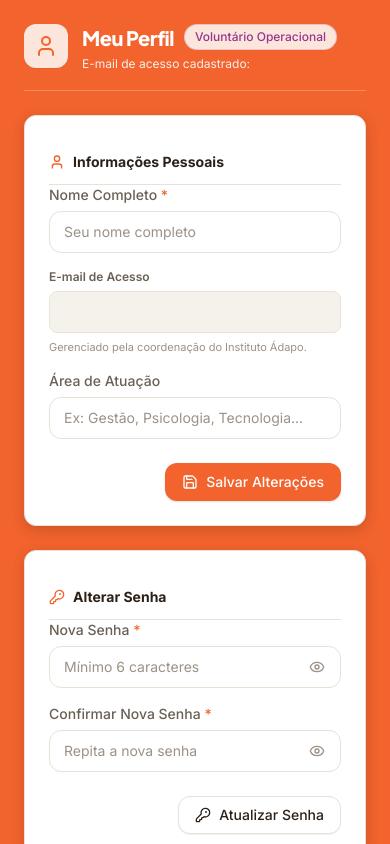
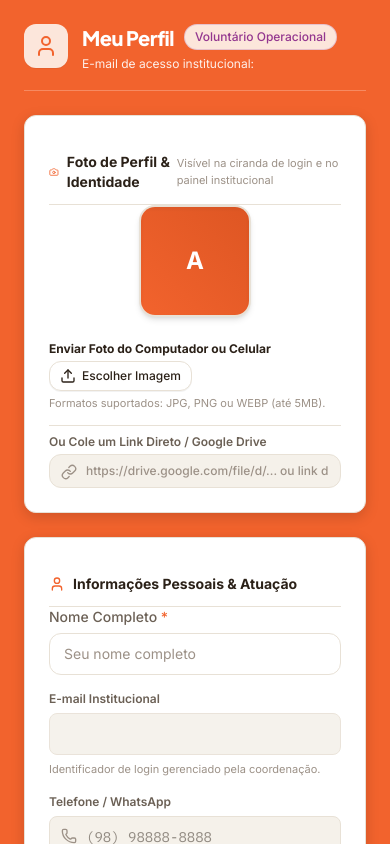
Before and after one commit to adapotec/Elo---Gest-o-dapo, a Next.js app: page /dashboard/perfil in a window 390 px wide. Shown: the top 844 px of the page. Built offline with nearby package versions, Linux system fonts and the light colour scheme; no server answers.

Commit message:
feat(perfil): add photo upload, phone editing and automatic sync between profiles and voluntarios

```diff
--- a/src/app/dashboard/perfil/page.tsx
+++ b/src/app/dashboard/perfil/page.tsx
@@ -1,6 +1,6 @@
 'use client';
 
-import React, { useEffect, useState } from 'react';
+import React, { useEffect, useState, useRef } from 'react';
 import { createClient } from '@/lib/supabase/client';
 import {
   User,
@@ -17,6 +17,13 @@ import {
   Sparkles,
   Layers,
   LayoutGrid,
+  Camera,
+  Upload,
+  Trash2,
+  Phone,
+  Briefcase,
+  Link as LinkIcon,
+  RefreshCw,
 } from 'lucide-react';
 import { Card } from '@/components/ui/Card';
 import { Button } from '@/components/ui/Button';
@@ -35,8 +42,25 @@ const PALETTE_OPTIONS: { id: ThemePalette; name: string; hex: string; desc: stri
   { id: 'rosa', name: 'Rosa Solidário', hex: '#EC4899', desc: 'Empatia e cuidado humano' },
 ];
 
+function formatDriveUrl(url: string) {
+  if (!url) return '';
+  const match = url.match(/\/file\/d\/([a-zA-Z0-9_-]+)/) || url.match(/id=([a-zA-Z0-9_-]+)/);
+  if (match && match[1]) {
+    return `https://drive.google.com/uc?export=view&id=${match[1]}`;
+  }
+  return url;
+}
+
+function getInitials(name: string): string {
+  if (!name) return 'A';
+  const parts = name.trim().split(/\s+/);
+  if (parts.length === 1) return parts[0].substring(0, 2).toUpperCase();
+  return (parts[0][0] + parts[parts.length - 1][0]).toUpperCase();
+}
+
 export default function PerfilPage() {
   const supabase = createClient();
+  const fileInputRef = useRef<HTMLInputElement>(null);
   const { theme, palette, bgStyle, toggleTheme, setPalette, setBgStyle } = useTheme();
 
   const [loading, setLoading] = useState(true);
@@ -45,15 +69,18 @@ export default function PerfilPage() {
 
   const [toast, setToast] = useState<{ message: string; type: 'success' | 'error' } | null>(null);
 
-  // Profile data
+  // Profile & Voluntário data
   const [profileId, setProfileId] = useState<string>('');
+  const [voluntarioId, setVoluntarioId] = useState<string | null>(null);
   const [nomeCompleto, setNomeCompleto] = useState('');
   const [email, setEmail] = useState('');
   const [role, setRole] = useState('voluntario_operacional');
   const [areaAtuacao, setAreaAtuacao] = useState('');
+  const [telefone, setTelefone] = useState('');
+  const [avatarUrl, setAvatarUrl] = useState('');
+  const [funcao, setFuncao] = useState('');
 
   // Password change data
-  const [currentPassword, setCurrentPassword] = useState('');
   const [newPassword, setNewPassword] = useState('');
   const [confirmPassword, setConfirmPassword] = useState('');
 
@@ -61,23 +88,55 @@ export default function PerfilPage() {
     async function loadUserProfile() {
       try {
         setLoading(true);
-        const { data: { user }, error: authErr } = await supabase.auth.getUser();
+        const {
+          data: { user },
+          error: authErr,
+        } = await supabase.auth.getUser();
         if (authErr || !user) return;
 
         setProfileId(user.id);
-        setEmail(user.email || '');
+        const userEmail = user.email || '';
+        setEmail(userEmail);
 
+        // 1. Carregar perfil da tabela profiles
         const { data: prof } = await supabase
           .from('profiles')
           .select('*')
           .eq('id', user.id)
           .maybeSingle();
 
+        let nomeInicial = '';
+        let areaInicial = '';
+        let avatarInicial = '';
+
         if (prof) {
-          setNomeCompleto(prof.nome_completo || '');
+          nomeInicial = prof.nome_completo || '';
           setRole(prof.role || 'voluntario_operacional');
-          setAreaAtuacao(prof.area_atuacao || '');
+          areaInicial = prof.area_atuacao || '';
+          avatarInicial = prof.avatar_url || '';
         }
+
+        // 2. Carregar dados complementares da tabela voluntarios vinculada pelo e-mail
+        if (userEmail) {
+          const { data: vol } = await supabase
+            .from('voluntarios')
+            .select('id, nome_completo, telefone, area_atuacao, funcao, avatar_url')
+            .eq('email', userEmail)
+            .maybeSingle();
+
+          if (vol) {
+            setVoluntarioId(vol.id);
+            if (!nomeInicial && vol.nome_completo) nomeInicial = vol.nome_completo;
+            if (!areaInicial && vol.area_atuacao) areaInicial = vol.area_atuacao;
+            if (!avatarInicial && vol.avatar_url) avatarInicial = vol.avatar_url;
+            setTelefone(vol.telefone || '');
+            setFuncao(vol.funcao || '');
+          }
+        }
+
+        setNomeCompleto(nomeInicial);
+        setAreaAtuacao(areaInicial);
+        setAvatarUrl(avatarInicial);
       } catch (err) {
         console.error('Erro ao carregar perfil:', err);
       } finally {
@@ -93,23 +152,64 @@ export default function PerfilPage() {
     setTimeout(() => setToast(null), 4000);
   }
 
+  // Upload de foto local (arquivo)
+  const handleFileUpload = (e: React.ChangeEvent<HTMLInputElement>) => {
+    const file = e.target.files?.[0];
+    if (file) {
+      if (file.size > 5 * 1024 * 1024) {
+        showNotification('A imagem é muito grande. Escolha uma imagem de até 5MB.', 'error');
+        return;
+      }
+      const reader = new FileReader();
+      reader.onloadend = () => {
+        setAvatarUrl(reader.result as string);
+        showNotification('Foto carregada. Clique em "Salvar Alterações" para confirmar.', 'success');
+      };
+      reader.readAsDataURL(file);
+    }
+  };
+
+  // Alteração de link direto / Google Drive
+  const handleDriveUrlChange = (e: React.ChangeEvent<HTMLInputElement>) => {
+    const formatted = formatDriveUrl(e.target.value);
+    setAvatarUrl(formatted);
+  };
+
+  // Salvar perfil com sincronização automática em profiles e voluntarios
   async function handleSaveProfile(e: React.FormEvent) {
     e.preventDefault();
     if (!profileId) return;
 
     try {
       setSavingProfile(true);
-      const { error } = await supabase
+
+      // 1. Atualizar tabela profiles (sessão/auth)
+      const { error: profError } = await supabase
         .from('profiles')
         .update({
           nome_completo: nomeCompleto,
           area_atuacao: areaAtuacao,
+          avatar_url: avatarUrl || null,
           updated_at: new Date().toISOString(),
         })
         .eq('id', profileId);
 
-      if (error) throw error;
-      showNotification('Dados do perfil atualizados com sucesso!');
+      if (profError) throw profError;
+
+      // 2. Sincronizar com a tabela voluntarios (se houver cadastro vinculado)
+      if (email) {
+        await supabase
+          .from('voluntarios')
+          .update({
+            nome_completo: nomeCompleto,
+            telefone: telefone,
+            area_atuacao: areaAtuacao,
+            avatar_url: avatarUrl || null,
+          })
+          .eq('email', email);
+      }
+
+      showNotification('Perfil e foto atualizados com sucesso! Sincronizado com a equipe.', 'success');
     } catch (err: any) {
       showNotification(err.message || 'Erro ao atualizar dados.', 'error');
     } finally {
@@ -117,6 +217,7 @@ export default function PerfilPage() {
     }
   }
 
+  // Alteração de senha
   async function handleChangePassword(e: React.FormEvent) {
     e.preventDefault();
 
@@ -138,8 +239,7 @@ export default function PerfilPage() {
 
       if (error) throw error;
 
-      showNotification('Senha alterada com sucesso!');
-      setCurrentPassword('');
+      showNotification('Senha alterada com sucesso!', 'success');
       setNewPassword('');
       setConfirmPassword('');
     } catch (err: any) {
@@ -166,10 +266,10 @@ export default function PerfilPage() {
 
   return (
     <div className="p-6 space-y-6 max-w-7xl mx-auto select-none">
-      {/* Padronização UI-UX: Cabeçalho Principal da Página */}
+      {/* Cabeçalho Principal da Página */}
       <PageHeader
         title={nomeCompleto || 'Meu Perfil'}
-        description={`E-mail de acesso cadastrado: ${email}`}
+        description={`E-mail de acesso institucional: ${email}`}
         icon={<User className="w-6 h-6" />}
         badge={<Badge variant="purple">{roleLabelMap[role] || role}</Badge>}
       />
@@ -196,13 +296,111 @@ export default function PerfilPage() {
 
       {/* Grid Principal: Forms na esquerda + Tema na direita */}
       <div className="grid grid-cols-1 lg:grid-cols-3 gap-6 items-start">
-        {/* Coluna 1 & 2: Dados Pessoais & Senha */}
+        {/* Coluna 1 & 2: Foto, Dados Pessoais & Senha */}
         <div className="lg:col-span-2 space-y-6">
+          {/* Card de Foto de Perfil & Identidade */}
+          <Card className="p-6 space-y-5">
+            <div className="flex items-center justify-between border-b border-[var(--border-default)] pb-3">
+              <div className="flex items-center gap-2">
+                <Camera className="w-4 h-4 text-[var(--color-primary)]" />
+                <h2 className="text-sm font-bold text-[var(--text-primary)]">Foto de Perfil &amp; Identidade</h2>
+              </div>
+              <span className="text-[11px] text-[var(--text-muted)]">
+                Visível na ciranda de login e no painel institucional
+              </span>
+            </div>
+
+            <div className="flex flex-col sm:flex-row items-center sm:items-start gap-6">
+              {/* Preview do Avatar */}
+              <div className="relative group shrink-0">
+                <div className="w-28 h-28 rounded-2xl overflow-hidden border-2 border-[var(--border-default)] bg-[var(--bg-secondary)] flex items-center justify-center shadow-md">
+                  {avatarUrl ? (
+                    <img src={avatarUrl} alt={nomeCompleto} className="w-full h-full object-cover" />
+                  ) : (
+                    <div className="w-full h-full flex flex-col items-center justify-center bg-gradient-to-tr from-[var(--color-primary)] to-[var(--color-primary-hover)] text-white font-bold text-2xl shadow-inner">
+                      {getInitials(nomeCompleto)}
+                    </div>
+                  )}
+                </div>
+
+                {avatarUrl && (
+                  <button
+                    type="button"
+                    onClick={() => setAvatarUrl('')}
+                    className="absolute -top-2 -right-2 p-1.5 rounded-full bg-rose-500 hover:bg-rose-600 text-white shadow-md transition-transform hover:scale-110 cursor-pointer"
+                    title="Remover foto"
+                    aria-label="Remover foto"
+                  >
+                    <Trash2 className="w-3.5 h-3.5" />
+                  </button>
+                )}
+              </div>
+
+              {/* Controles de Upload e Link */}
+              <div className="flex-1 space-y-3.5 w-full">
+                <div>
+                  <label className="text-xs font-bold text-[var(--text-primary)] block mb-1">
+                    Enviar Foto do Computador ou Celular
+                  </label>
+                  <input
+                    type="file"
+                    ref={fileInputRef}
+                    onChange={handleFileUpload}
+                    accept="image/png, image/jpeg, image/webp"
+                    className="hidden"
+                    id="profile-upload"
+                  />
+                  <div className="flex items-center gap-2 flex-wrap">
+                    <Button
+                      type="button"
+                      variant="secondary"
+                      size="sm"
+                      icon={<Upload className="w-4 h-4" />}
+                      onClick={() => fileInputRef.current?.click()}
+                    >
+                      Escolher Imagem
+                    </Button>
+                    {avatarUrl && (
+                      <Button
+                        type="button"
+                        variant="ghost"
+                        size="sm"
+                        icon={<Trash2 className="w-4 h-4 text-rose-500" />}
+                        onClick={() => setAvatarUrl('')}
+                      >
+                        Remover Foto
+                      </Button>
+                    )}
+                  </div>
+                  <p className="text-[11px] text-[var(--text-muted)] mt-1">
+                    Formatos suportados: JPG, PNG ou WEBP (até 5MB).
+                  </p>
+                </div>
+
+                <div className="pt-2 border-t border-[var(--border-default)]">
+                  <label className="text-xs font-semibold text-[var(--text-secondary)] block mb-1">
+                    Ou Cole um Link Direto / Google Drive
+                  </label>
+                  <div className="relative">
+                    <LinkIcon className="w-4 h-4 text-[var(--text-muted)] absolute left-3 top-2.5" />
+                    <input
+                      type="url"
+                      placeholder="https://drive.google.com/file/d/... ou link de imagem"
+                      value={avatarUrl}
+                      onChange={handleDriveUrlChange}
+                      className="w-full pl-9 pr-3 py-2 rounded-xl text-xs bg-[var(--bg-secondary)] border border-[var(--border-default)] text-[var(--text-primary)] focus:outline-none focus:border-[var(--color-primary)] placeholder:text-[var(--text-muted)] font-medium"
+                    />
+                  </div>
+                </div>
+              </div>
+            </div>
+          </Card>
+
           {/* Dados Pessoais Form */}
           <Card className="p-6 space-y-5">
             <div className="flex items-center gap-2 border-b border-[var(--border-default)] pb-3">
               <User className="w-4 h-4 text-[var(--color-primary)]" />
-              <h2 className="text-sm font-bold text-[var(--text-primary)]">Informações Pessoais</h2>
+              <h2 className="text-sm font-bold text-[var(--text-primary)]">Informações Pessoais &amp; Atuação</h2>
             </div>
 
             <form onSubmit={handleSaveProfile} className="space-y-4">
@@ -216,7 +414,7 @@ export default function PerfilPage() {
 
               <div className="grid grid-cols-1 sm:grid-cols-2 gap-4 items-start">
                 <div className="flex flex-col gap-1.5">
-                  <label className="text-xs font-semibold text-[var(--text-secondary)]">E-mail de Acesso</label>
+                  <label className="text-xs font-semibold text-[var(--text-secondary)]">E-mail Institucional</label>
                   <input
                     type="text"
                     value={email}
@@ -224,16 +422,47 @@ export default function PerfilPage() {
                     className="w-full px-3.5 py-2.5 rounded-lg text-sm bg-[var(--bg-secondary)] text-[var(--text-secondary)] border border-[var(--border-default)] opacity-90 cursor-not-allowed font-mono-data"
                   />
                   <span className="text-[11px] text-[var(--text-muted)]">
-                    Gerenciado pela coordenação do Instituto Ádapo.
+                    Identificador de login gerenciado pela coordenação.
                   </span>
                 </div>
 
+                <div className="flex flex-col gap-1.5">
+                  <label className="text-xs font-semibold text-[var(--text-secondary)]">Telefone / WhatsApp</label>
+                  <div className="relative">
+                    <Phone className="w-4 h-4 text-[var(--text-muted)] absolute left-3 top-3" />
+                    <input
+                      type="text"
+                      value={telefone}
+                      onChange={(e) => setTelefone(e.target.value)}
+                      placeholder="(98) 98888-8888"
+                      className="w-full pl-9 pr-3.5 py-2.5 rounded-lg text-sm bg-[var(--bg-secondary)] text-[var(--text-primary)] border border-[var(--border-default)] focus:outline-none focus:border-[var(--color-primary)] font-mono-data"
+                    />
+                  </div>
+                  <span className="text-[11px] text-[var(--text-muted)]">
+                    Contato institucional da equipe.
+                  </span>
+                </div>
+              </div>
+
+              <div className="grid grid-cols-1 sm:grid-cols-2 gap-4 items-start">
                 <Input
                   label="Área de Atuação"
                   value={areaAtuacao}
                   onChange={(e) => setAreaAtuacao(e.target.value)}
-                  placeholder="Ex: Gestão, Psicologia, Tecnologia..."
+                  placeholder="Ex: Gestão, Pedagogia, Psicologia, TI..."
                 />
+
+                {funcao && (
+                  <div className="flex flex-col gap-1.5">
+                    <label className="text-xs font-semibold text-[var(--text-secondary)]">Função / Cargo</label>
+                    <input
+                      type="text"
+                      value={funcao}
+                      disabled
+                      className="w-full px-3.5 py-2.5 rounded-lg text-sm bg-[var(--bg-secondary)] text-[var(--text-secondary)] border border-[var(--border-default)] opacity-90 cursor-not-allowed font-medium"
+                    />
+                  </div>
+                )}
               </div>
 
               <div className="pt-2 flex justify-end">
@@ -248,7 +477,7 @@ export default function PerfilPage() {
           <Card className="p-6 space-y-5">
             <div className="flex items-center gap-2 border-b border-[var(--border-default)] pb-3">
               <KeyRound className="w-4 h-4 text-[var(--color-primary)]" />
-              <h2 className="text-sm font-bold text-[var(--text-primary)]">Alterar Senha</h2>
+              <h2 className="text-sm font-bold text-[var(--text-primary)]">Alterar Senha de Acesso</h2>
             </div>
 
             <form onSubmit={handleChangePassword} className="space-y-4">
@@ -287,7 +516,7 @@ export default function PerfilPage() {
             <div className="flex items-center justify-between border-b border-[var(--border-default)] pb-3">
               <div className="flex items-center gap-2">
                 <Palette className="w-4 h-4 text-[var(--color-primary)]" />
-                <h2 className="text-sm font-bold text-[var(--text-primary)]">Tema & Aparência</h2>
+                <h2 className="text-sm font-bold text-[var(--text-primary)]">Tema &amp; Aparência</h2>
               </div>
               <Sparkles className="w-4 h-4 text-[var(--color-primary)]" />
             </div>
```
